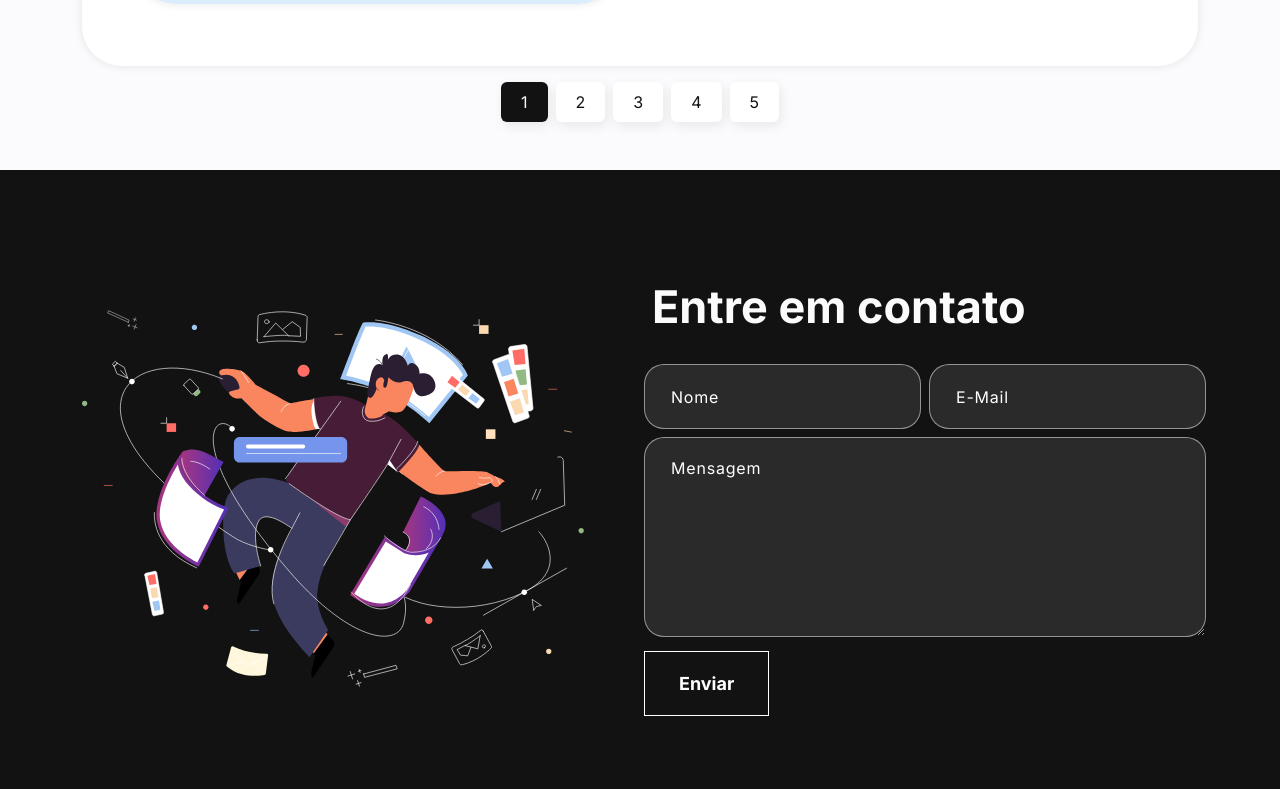
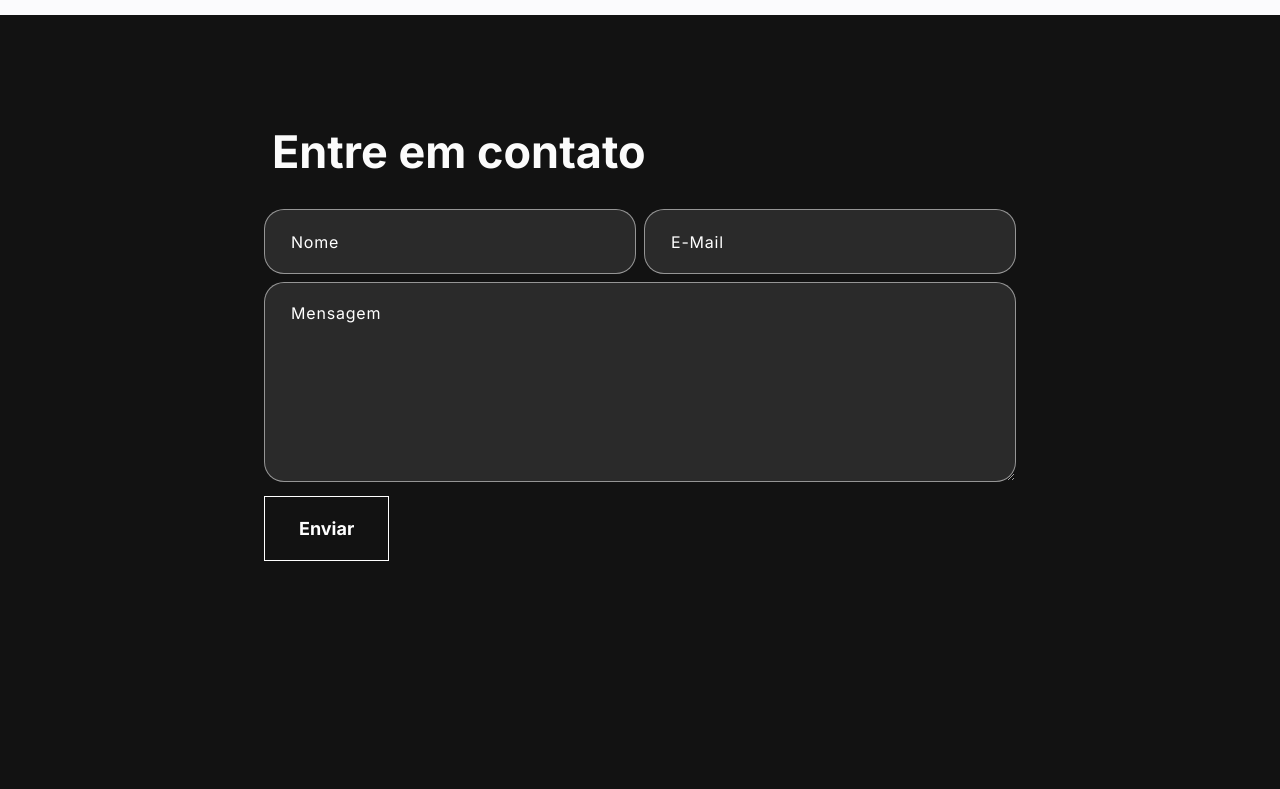
Before and after one commit to LucaswmLima/react-portifolio-1, a React (Create React App) app: page / in a window 1280 px wide. Shown: the part 3460-4249 px from the top of the page. Built offline with nearby package versions, Linux system fonts and the light colour scheme.

Commit message:
changed contact section and vh of banner

```diff
--- a/src/App.css
+++ b/src/App.css
@@ -288,7 +288,7 @@ nav.navbar .navbar-toggler[aria-expanded="true"] .navbar-toggler-icon {
   padding: 200px 0 100px 0;
   /*background-color: var(--main-bg-color);*/
   width: 100%;
-  height: auto;
+  height: 100vh;
 }
 
 .banner h1 {
--- a/src/components/Contact.jsx
+++ b/src/components/Contact.jsx
@@ -79,11 +79,8 @@ export const Contact = () => {
   return (
     <section className="contact" id="connect">
       <Container>
-        <Row className="align-items-center">
-          <Col md={6}>
-            <img src={contactImg} alt="Contact" />
-          </Col>
-          <Col md={6}>
+        <Row className="align-items-center justify-content-center">
+          <Col md={8}>
             <h2>Entre em contato</h2>
             <form onSubmit={handleSubmit}>
               <Row>
```
